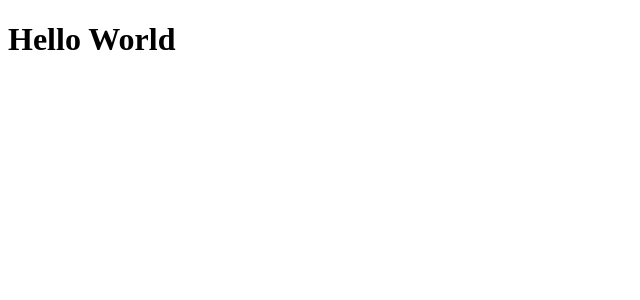
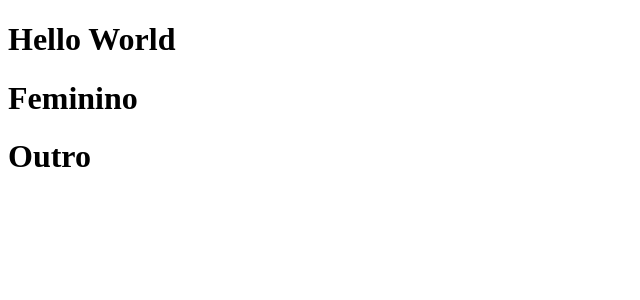
Before and after one commit to fernandobfr10/vue-cataline-course, a Vue app: page / in a window 1280 px wide. Shown: the top 300 px of the page, without its empty margins (0-640 px from the left). Built offline with nearby package versions, Linux system fonts and the light colour scheme.

Commit message:
Aula de v-if concluída

```diff
--- a/src/App.vue
+++ b/src/App.vue
@@ -1,11 +1,38 @@
 <template>
-  <h1>Hello World</h1>
+  <div>
+    <!-- A diretiva v-if serve para determinar uma condição para a tag ser ou não renderizada -->
+
+    <!-- Irá renderizar -->
+    <h1 v-if="true">Hello World</h1>
+
+    <!-- Não irá renderizar -->
+    <h1 v-if="false">Hello World</h1>
+
+    <!-- Exemplo mais dinâmico -->
+    <h1 v-if="sex === 'Masculino'">Masculino</h1>
+    <h1 v-if="sex === 'Feminino'">Feminino</h1>
+
+    <!-- Utilizando if e else -->
+    <!-- Para isso funcionar, o if e o else devem estar uma seguida do outra, caso contrário, o Vue não entenderá -->
+    <h1 v-if="sex === 'Masculino'">Masculino</h1>
+    <h1 v-else>Feminino</h1>
+
+    <!-- Utilizando if, else-if e else -->
+    <!-- Para isso funcionar, o if, else-if e else devem estar uma seguida da outra, caso contrário, o Vue não entenderá -->
+    <h1 v-if="sex === 'Masculino'">Masculino</h1>
+    <h1 v-else-if="sex === 'Feminino'">Feminino</h1>
+    <h1 v-else>Outro</h1>
+  </div>
 </template>
 
 <script lang="ts">
 import { defineComponent } from 'vue'
 
-export default defineComponent({})
+export default defineComponent({
+  data: () => ({
+    sex: 'Outro'
+  })
+})
 </script>
 
 <style></style>
```
